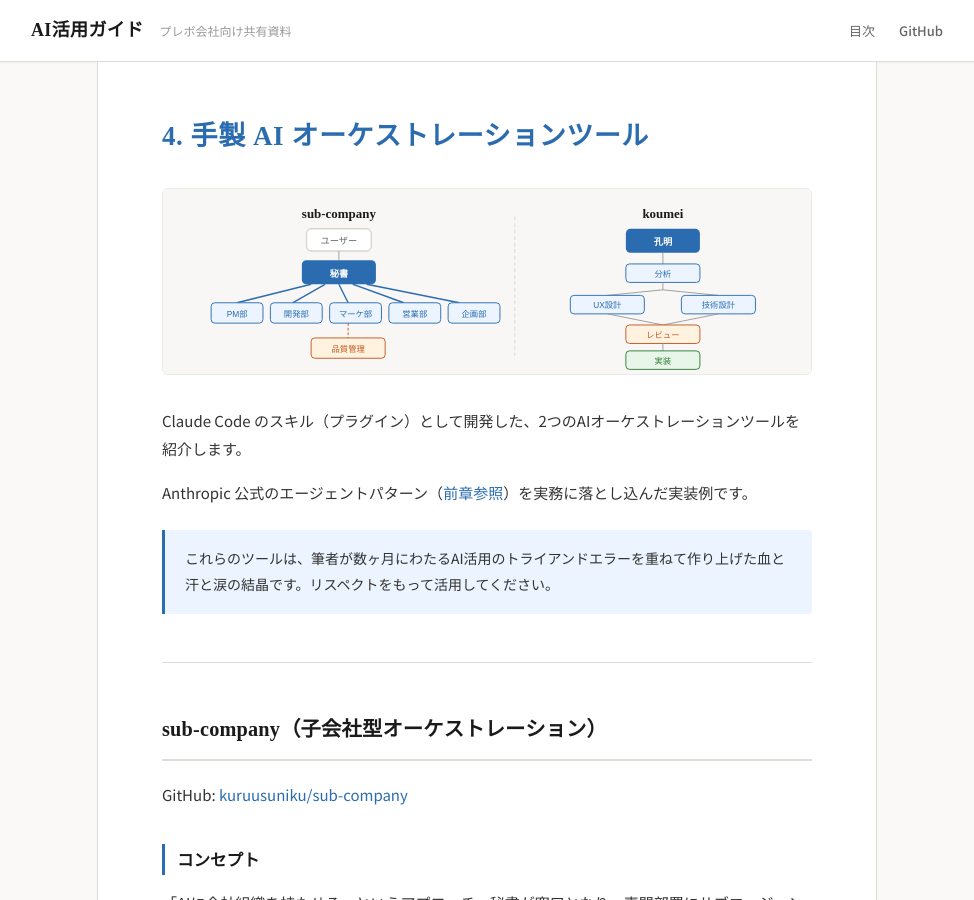
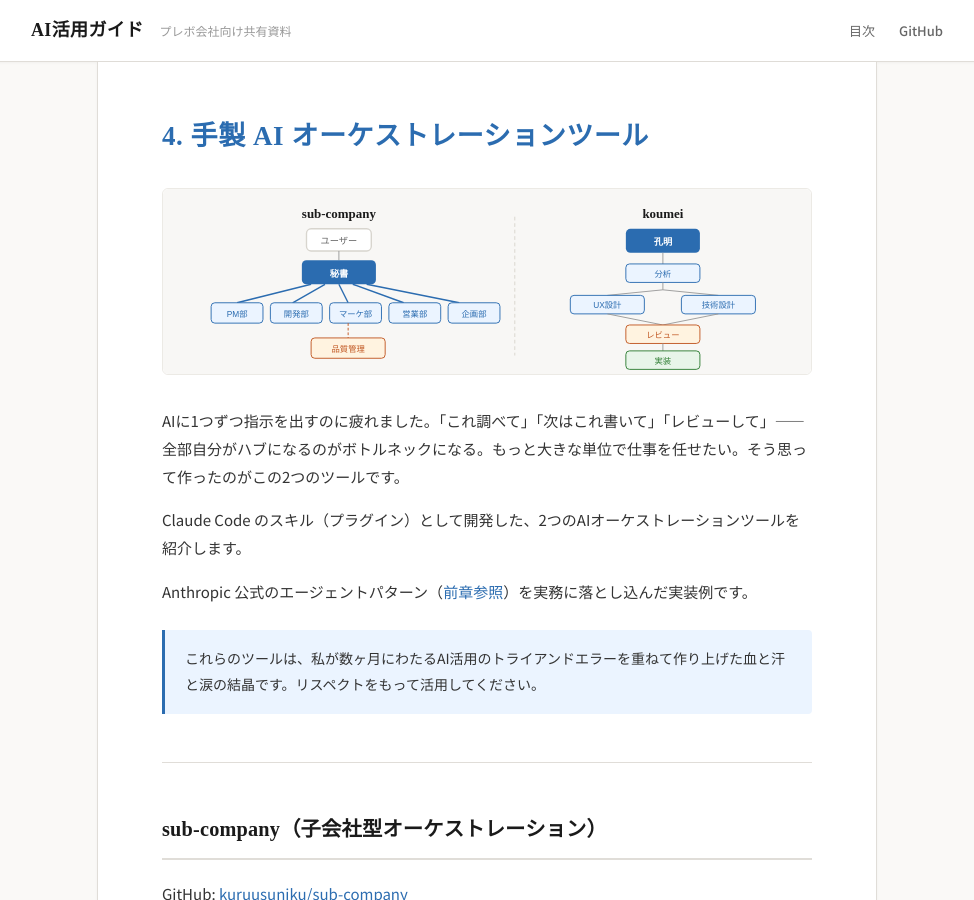
Before and after one commit to kuruusuniku/sharing, a Jekyll site: the page built from 04-custom-orchestration.md, in a window 1280 px wide and 900 px high. Shown: the whole window, without its empty margins (153-1127 px from the left). Built offline with Jekyll 4.4.1, drawn with Linux system fonts in a browser that asks for light colours.

Commit message:
4章: 共感導入追加

```diff
--- a/04-custom-orchestration.md
+++ b/04-custom-orchestration.md
@@ -7,11 +7,13 @@ title: 手製 AI オーケストレーションツール
 
 ![sub-company と koumei の構成](assets/images/ch04-orchestration.svg)
 
+AIに1つずつ指示を出すのに疲れました。「これ調べて」「次はこれ書いて」「レビューして」——全部自分がハブになるのがボトルネックになる。もっと大きな単位で仕事を任せたい。そう思って作ったのがこの2つのツールです。
+
 Claude Code のスキル（プラグイン）として開発した、2つのAIオーケストレーションツールを紹介します。
 
 Anthropic 公式のエージェントパターン（[前章参照](02-agent-patterns)）を実務に落とし込んだ実装例です。
 
-> これらのツールは、筆者が数ヶ月にわたるAI活用のトライアンドエラーを重ねて作り上げた血と汗と涙の結晶です。リスペクトをもって活用してください。
+> これらのツールは、私が数ヶ月にわたるAI活用のトライアンドエラーを重ねて作り上げた血と汗と涙の結晶です。リスペクトをもって活用してください。
 
 ---
 
```
